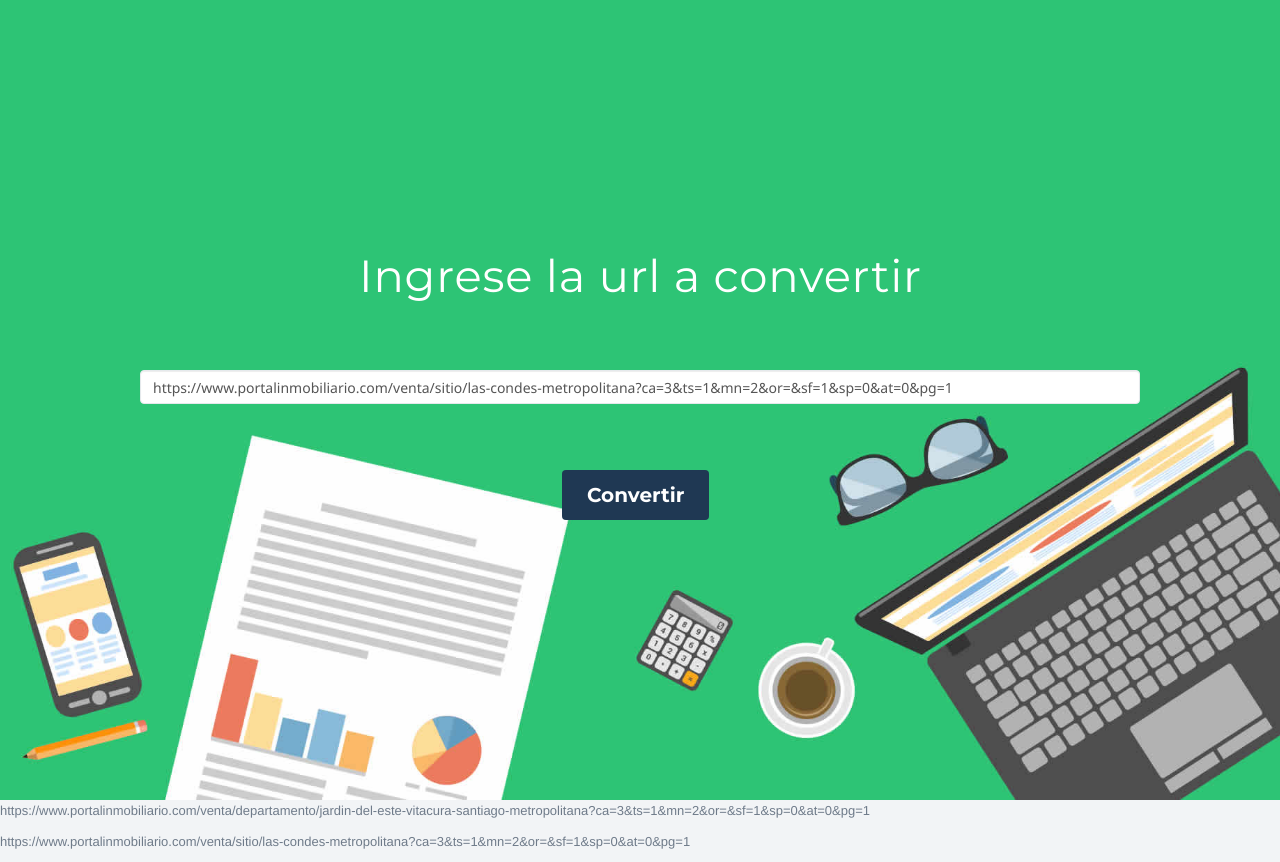
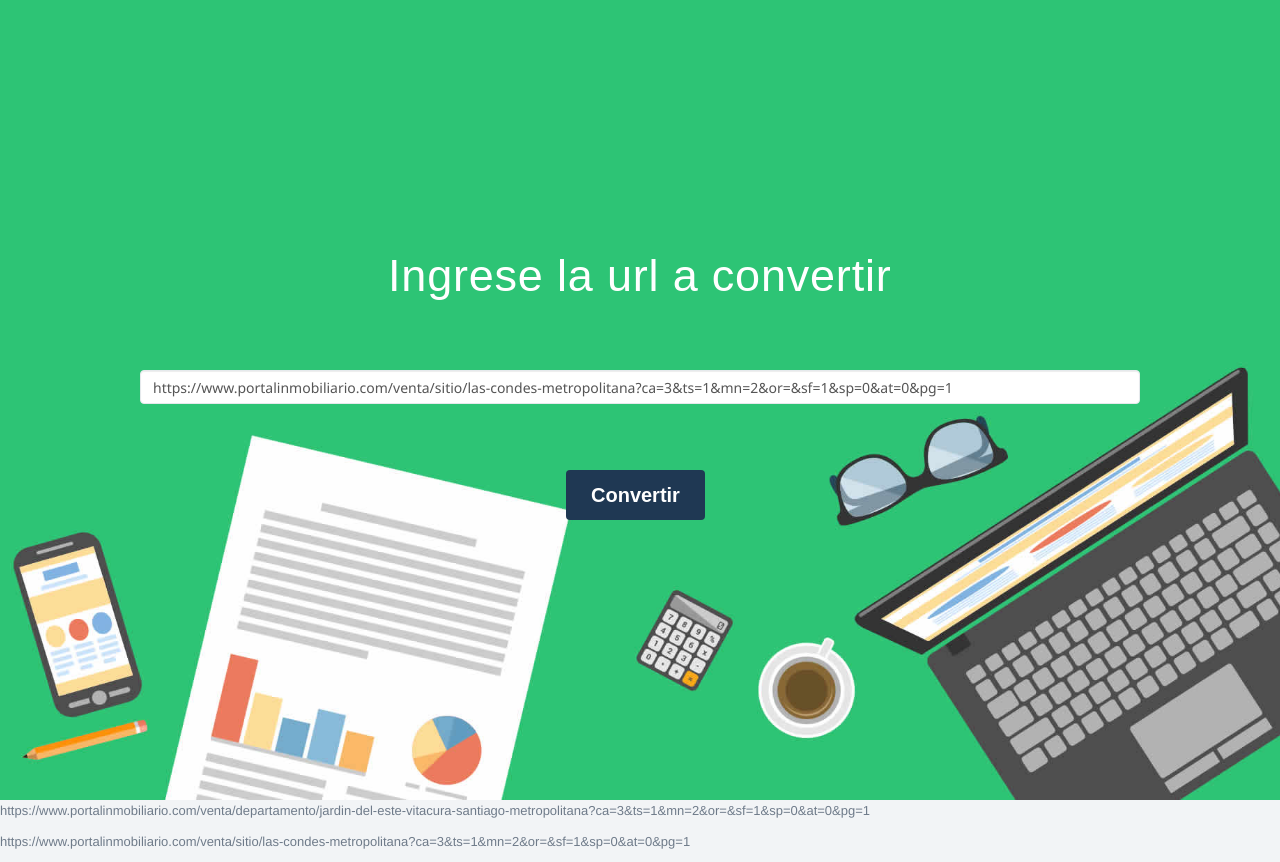
Before and after one commit to wayoalamos/Portal-Inmobiliario, a Flask app: page / in a window 1280 px wide. Run offline with Flask 2, Linux system fonts and the light colour scheme.

Commit message:
take out

```diff
--- a/static/assets/css/style.css
+++ b/static/assets/css/style.css
@@ -1,6 +1,3 @@
-/* Font Import */
-@import url(http://fonts.googleapis.com/css?family=Montserrat:400,700);
-@import url(http://fonts.googleapis.com/css?family=Open+Sans:400,300,600,700);
 
 ::-webkit-input-placeholder { /* WebKit browsers */
     color:#919399;
```
